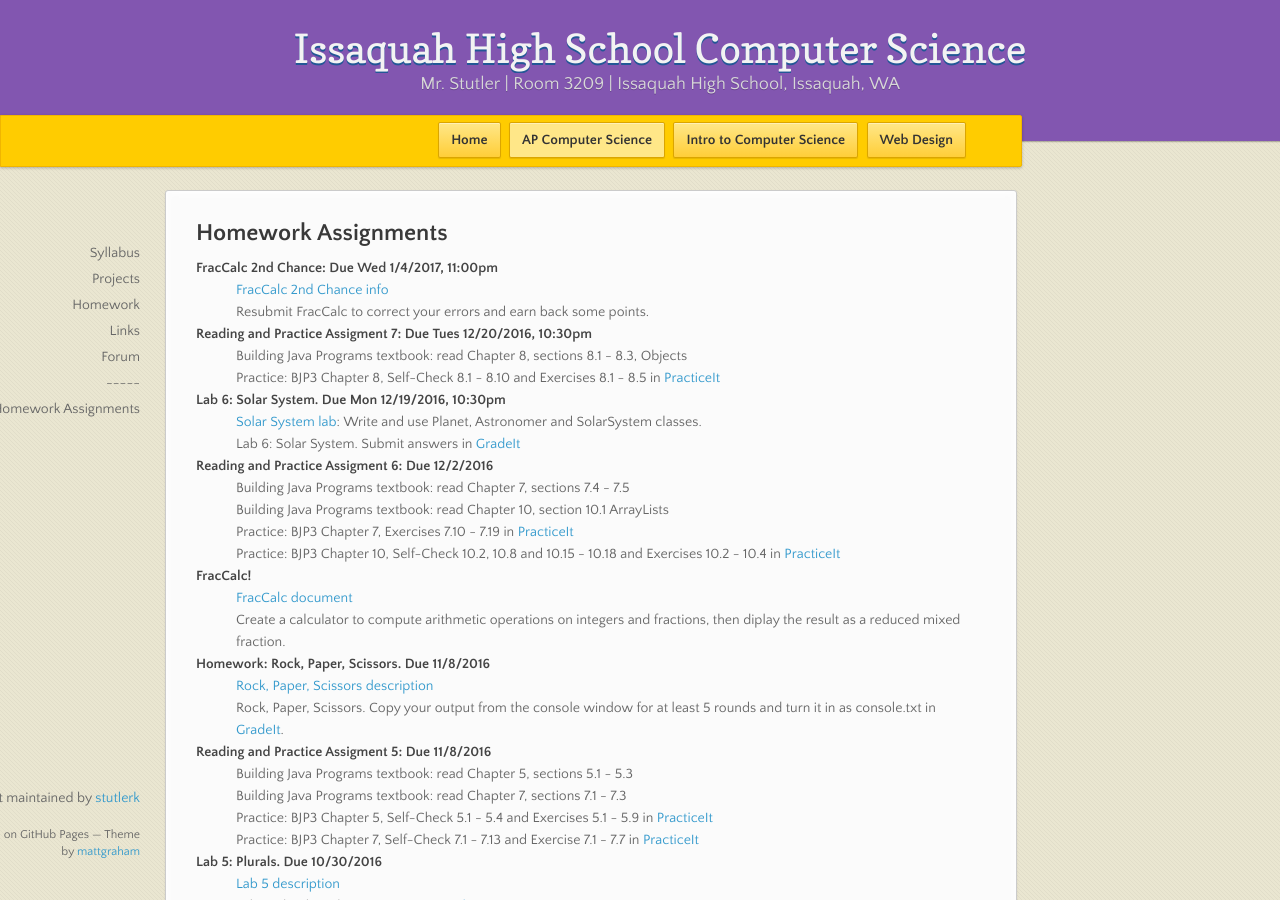
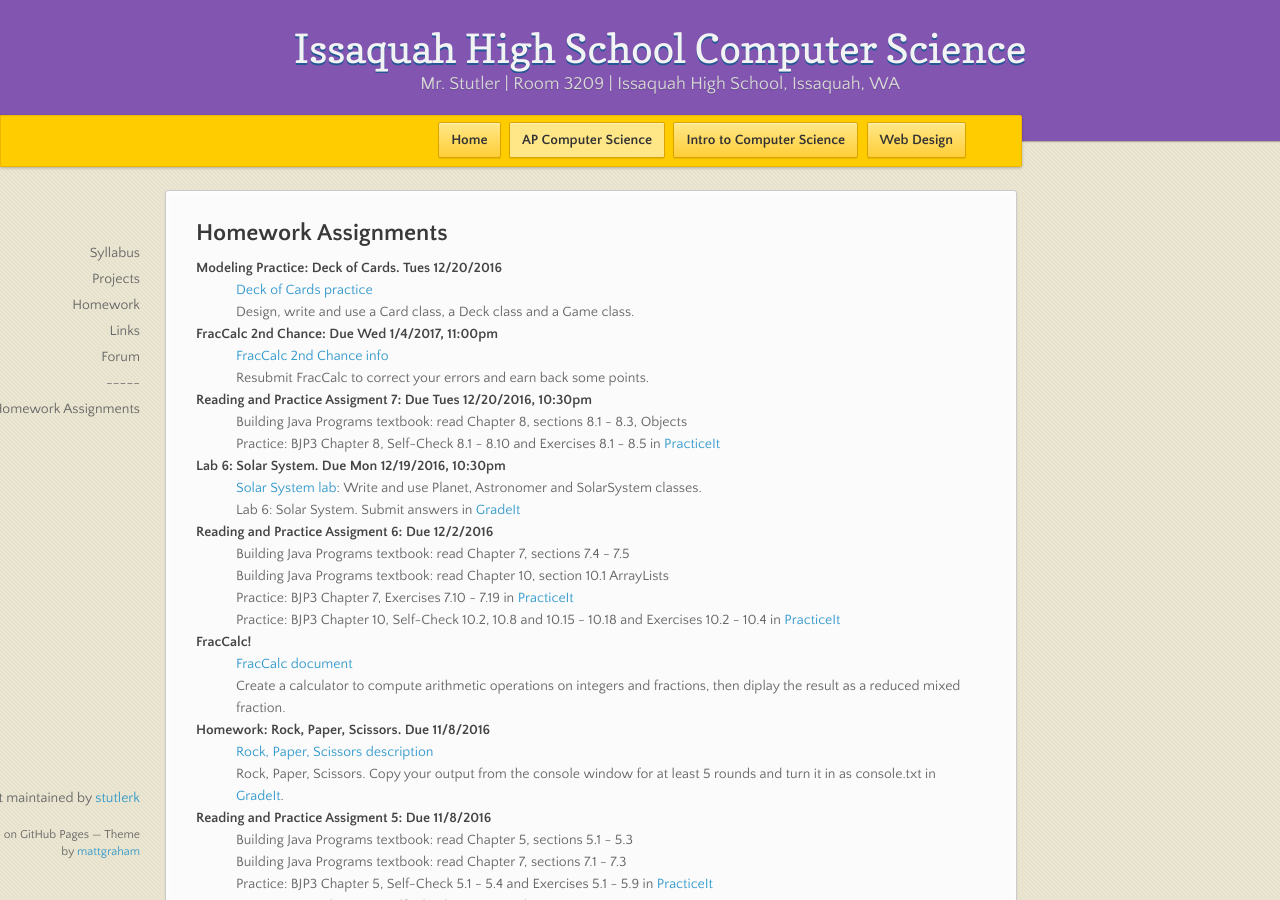
Before and after one commit to stutlerk/ihs-website, a Jekyll site: the page built from _apcs/homework.html, in a window 1280 px wide and 900 px high. Built offline with Jekyll 4.4.1, drawn with Linux system fonts in a browser that asks for light colours; nearby versions of some CDN libraries.

Commit message:
Update homework.html

```diff
--- a/_apcs/homework.html
+++ b/_apcs/homework.html
@@ -6,10 +6,9 @@ layout: course
 <section>
 <h2>Homework Assignments</h2>
 <dl>
-
-
-
-
+	<dt>Modeling Practice: Deck of Cards. Tues 12/20/2016</dt>
+    <dd><a href="https://issaquahwednet-my.sharepoint.com/personal/stutlerk_issaquah_wednet_edu/_layouts/15/guestaccess.aspx?guestaccesstoken=NjaCoMP%2f6Mrm7Z2iU8OA%2f150YjFv0cc8nwVhSKK6u9Q%3d&docid=07ecbac0a1671499888f3f711564dfde0&rev=1">Deck of Cards practice</a></dd>
+    <dd>Design, write and use a Card class, a Deck class and a Game class.</dd>
     <dt>FracCalc 2nd Chance: Due Wed 1/4/2017, 11:00pm</dt>
     <dd><a href="https://issaquahwednet-my.sharepoint.com/personal/stutlerk_issaquah_wednet_edu/_layouts/15/guestaccess.aspx?guestaccesstoken=51x3E8o8upoeWOHJnsqQG1rw7S6cKEPBareXAflnnPg%3d&docid=0b78136d2dc3549e89e54b6a7cfcc5a55&rev=1">FracCalc 2nd Chance info</a></dd>
     <dd>Resubmit FracCalc to correct your errors and earn back some points.</dd>
```
